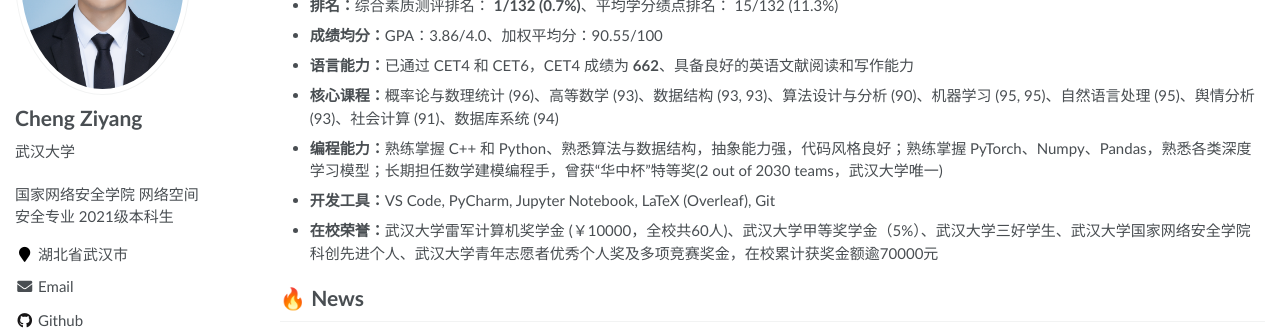
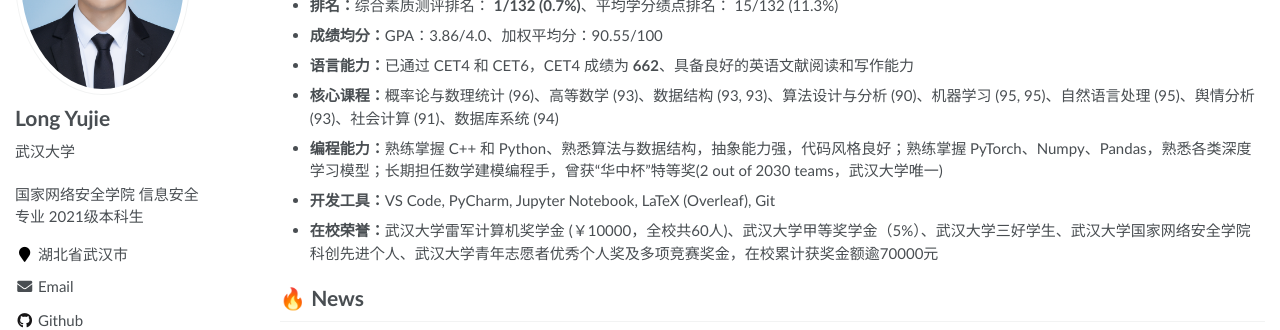
Before and after one commit to lbj-dw/lbj-dw.github.io, a Jekyll site: the page built from homepage/_pages/about.md, in a window 1280 px wide. Shown: the part 225-555 px from the top of the page. Built offline with Jekyll 4.4.1, drawn with Linux system fonts in a browser that asks for light colours.

Commit message:
Update _config.yml

```diff
--- a/homepage/_config.yml
+++ b/homepage/_config.yml
@@ -7,8 +7,8 @@
 
 # Site Settings
 title: "个人网页"
-description: "国家网络安全学院 网络空间安全专业 2021级本科生"
-repository               : "https://mumuyeye.github.io"
+description: "国家网络安全学院 信息安全专业 2021级本科生"
+repository               : "https://lbj-dw.github.io"
 google_scholar_stats_use_cdn : true
 
 # google analytics
@@ -21,14 +21,14 @@ baidu_site_verification  :  # get baidu_site_verification from https://ziyuan.ba
 
 # Site Author
 author:
-  name             : "Cheng Ziyang"
+  name             : "Long Yujie"
   avatar           : "images/lu.png"
   bio              : "武汉大学"
   location         : "湖北省武汉市"
   employer         :
   pubmed           :
   # googlescholar    : "https://scholar.google.com/citations?user=YOUR_GOOGLE_SCHOLAR_ID"
-  email            : "2021301051114@whu.edu.cn"
+  email            : "2021302181051@whu.edu.cn"
   researchgate     :  # e.g., "https://www.researchgate.net/profile/yourprofile"
   uri              :
   bitbucket        :
@@ -37,7 +37,7 @@ author:
   flickr           :
   facebook         :
   foursquare       :
-  github           : "mumuyeye"
+  github           : "lbj-dw"
   google_plus      :
   keybase          :
   instagram        :
```
